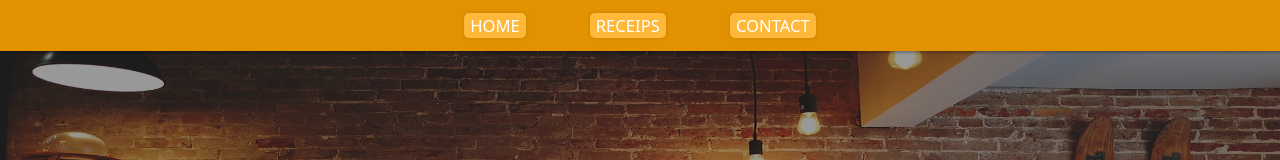
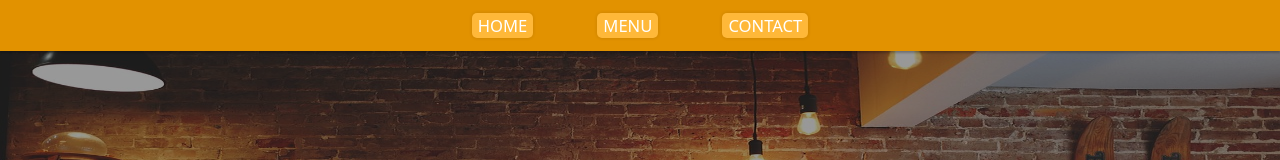
Before and after one commit to danibassprod/restaurant-page, a website built with webpack: page src/index.html in a window 1280 px wide. Shown: the top 160 px of the page. Built offline with nearby package versions, Linux system fonts and the light colour scheme.

Commit message:
Replace receips for menu

```diff
--- a/src/index.html
+++ b/src/index.html
@@ -8,7 +8,7 @@
     <header>
         <nav>
             <button class="navbar-button">HOME</button>
-            <button class="navbar-button">RECEIPS</button>
+            <button class="navbar-button">MENU</button>
             <button class="navbar-button">CONTACT</button>
         </nav>
     </header>
```
